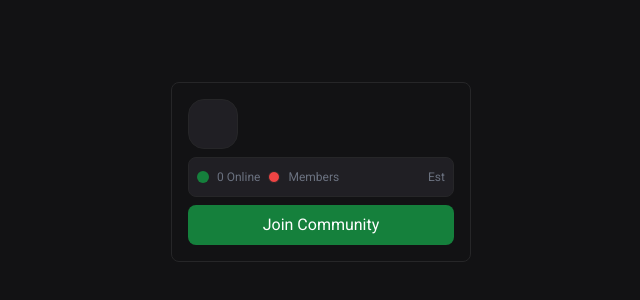
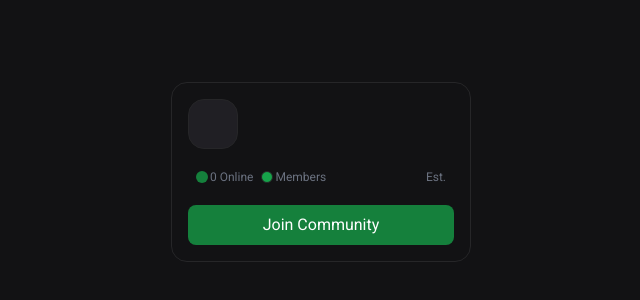
Before and after one commit to georgelorentzos/axion, a React (Vite) app in the folder frontend/: page /join/1/1 in a window 1280 px wide. Shown: the part 228-528 px from the top of the page, without its empty margins (319-959 px from the left). Built offline with nearby package versions, Linux system fonts and the light colour scheme; no server answers.

Commit message:
feat: UI improvements

```diff
--- a/frontend/src/components/chat/MessageBubble.tsx
+++ b/frontend/src/components/chat/MessageBubble.tsx
@@ -60,8 +60,8 @@ export default function MessageBubble({
         <div
           className={`relative max-w-[320px] min-w-[120px] px-3 py-2 rounded-2xl ${
             isCurrentUser
-              ? "bg-forestgreen rounded-br-sm"
-              : "bg-zinc-800 rounded-bl-sm"
+              ? "bg-forestgreen"
+              : "bg-zinc-800"
           }`}
         >
           {!isCurrentUser && (
--- a/frontend/src/components/communities/CommunityPreview.tsx
+++ b/frontend/src/components/communities/CommunityPreview.tsx
@@ -69,7 +69,7 @@ export default function CommunityPreview({ joinBtn, communityId, communitySettin
     };
 
     return (
-        <div className="bg-onyx border border-outline flex gap-2 flex-col justify-center items-start rounded-lg w-[300px] p-4">
+        <div className="bg-onyx border border-outline flex gap-2 flex-col justify-center items-start rounded-2xl w-[300px] p-4">
             <div className="flex gap-2 items-center">
                 {image ? (
                     <CommunityProfile src={getImageSrc(image)} />
@@ -79,14 +79,18 @@ export default function CommunityPreview({ joinBtn, communityId, communitySettin
                 <div className="font-bold">{name}</div>
             </div>
 
-            <div className="h-[40px] bg-basalt px-2 rounded-lg border border-outline flex justify-between items-center w-full">
+            <div className="h-[40px] px-2 flex justify-between items-center w-full">
                 <div className="text-[12px] text-gray-500 flex items-center gap-2">
+                    <div className="flex items-center gap-0.5">
                     <div className="w-3 h-3 bg-forestgreen rounded-full"></div>
                     {onlineMembers || 0} Online
-                    <div className="w-3 h-3 bg-red-500 border border-outline rounded-full"></div>
+                    </div>
+                    <div className="flex items-center gap-0.5">
+                    <div className="w-3 h-3 bg-emerald border border-outline rounded-full"></div>
                     {totalMembers} {String(totalMembers).trim() === "1" ? "Member" : "Members"}
+                    </div>
                 </div>
-                <div className="text-[12px] text-gray-500">Est {createdAt}</div>
+                <div className="text-[12px] text-gray-500">Est. {createdAt}</div>
             </div>
 
             {joinBtn && (
```
